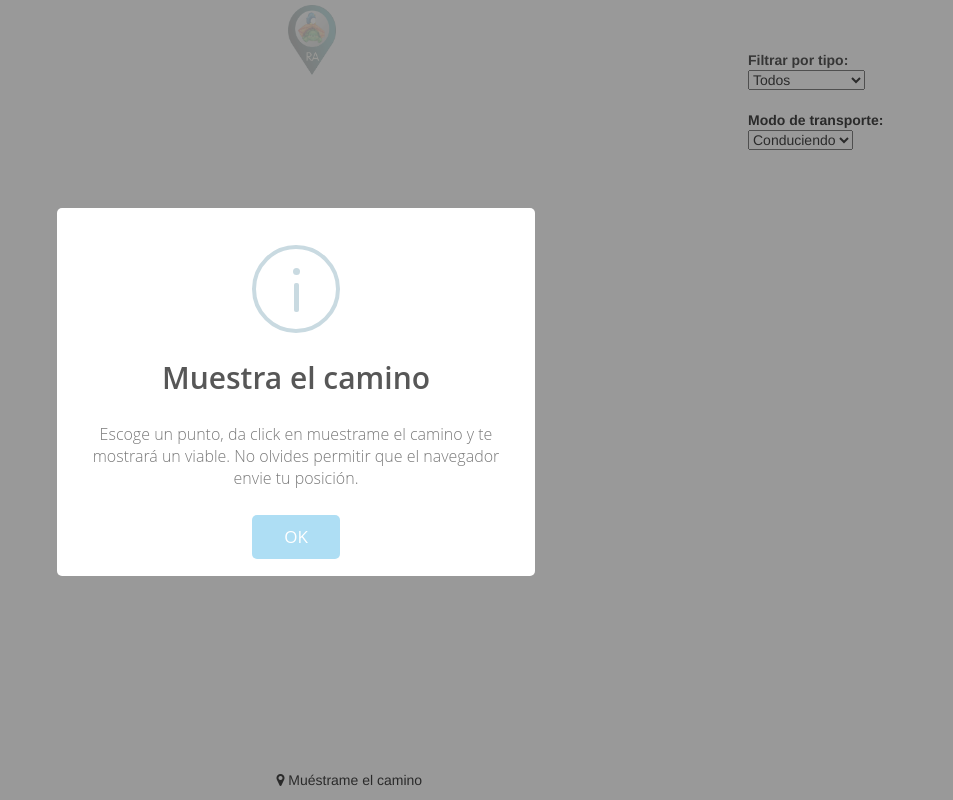
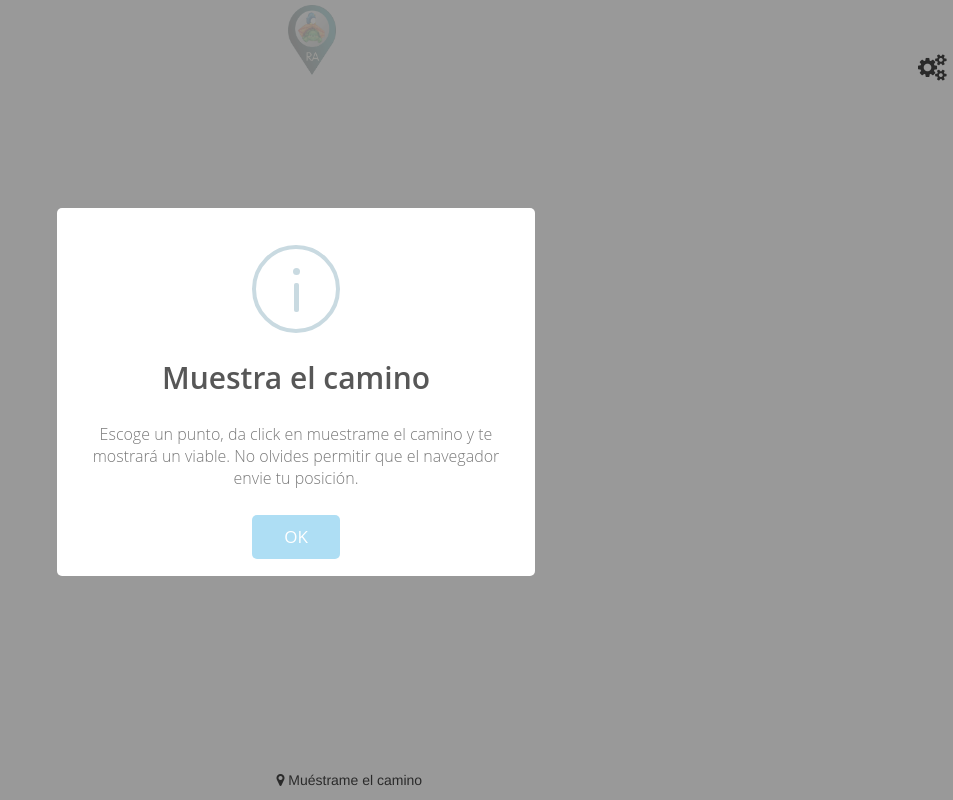
Before and after one commit to mansrz/RaApi, a Django app: page /map in a window 1280 px wide. Shown: the whole page, without its empty margins (327-1280 px from the left). Run offline with Django 3.2, Linux system fonts and the light colour scheme; data comes from the database, SQL or seed files in the repository; some libraries are stand-ins or nearby versions.

Commit message:
Add button for menu lateral

```diff
--- a/Web/templates/index.html
+++ b/Web/templates/index.html
@@ -35,16 +35,31 @@
         padding: 5px;
       }
 
+     #btn_lateral{
+        position: absolute;
+        top: 50px;
+        width: 40px;
+        height: 40px;
+        right: 0px;
+        z-index: 6;
+        background-color: #fff;
+        opacity: 0.9;
+        padding: 5px;
+        font-size: 10pt;
+        cursor: pointer;
+     }
+
      #lateral {
         position: absolute;
-        top: 40px;
+        top: 50px;
         width: 210px;
-        height: 250px;
+        height: 150px;
         right: 5px;
         z-index: 5;
         background-color: #fff;
         opacity: 0.9;
         padding: 10px;
+        display:none;
       }
 
       .title{
@@ -87,12 +102,11 @@
        {% if not admin %}
 
         google.maps.event.addListener(map, 'click', function(e) {
-       var marker = new google.maps.Marker({
-          position:   new google.maps.LatLng(e.latLng.D,e.latLng.k),
-          map: map
+         var marker = new google.maps.Marker({
+            position:   new google.maps.LatLng(e.latLng.D,e.latLng.k),
+            map: map
           }
         );
-
          position_final= marker;
        });
         {% endif %}
@@ -293,7 +307,18 @@
       }
       google.maps.event.addDomListener(window, 'load', initialize);
 
-      $(document).ready(function(saved){
+      $(document).ready(function(){
+          $('#btn_lateral').click(function(){
+              if($(this).css('right')=="0px"){
+                    $(this).css('right','210px');
+                    $("#lateral").css('display','block');
+              }else{
+                    $(this).css('right','0px');
+                    $("#lateral").css('display','none');
+
+              }
+            });
+
         $.ajax(
           {
             type:"GET",
@@ -353,7 +378,7 @@
               calcRoute();
             });
         {% endif %}
-      });
+     });
 
 
     </script>
@@ -371,6 +396,9 @@
       Mu&eacutestrame el camino
     {% endif %}
     </div>
+    <div id="btn_lateral">
+      <i class="fa fa-cogs" style="font-size:2em"></i>
+    </div>
     <div id="lateral">
       <div style="">
         <div class="title">
@@ -382,7 +410,7 @@
           </select>
         </div>
         {% if not admin %}
-        <br>
+        <br> <br>
         <b>Modo de transporte: </b>
         <select id="mode">
           <option value="DRIVING">Conduciendo</option>
```
